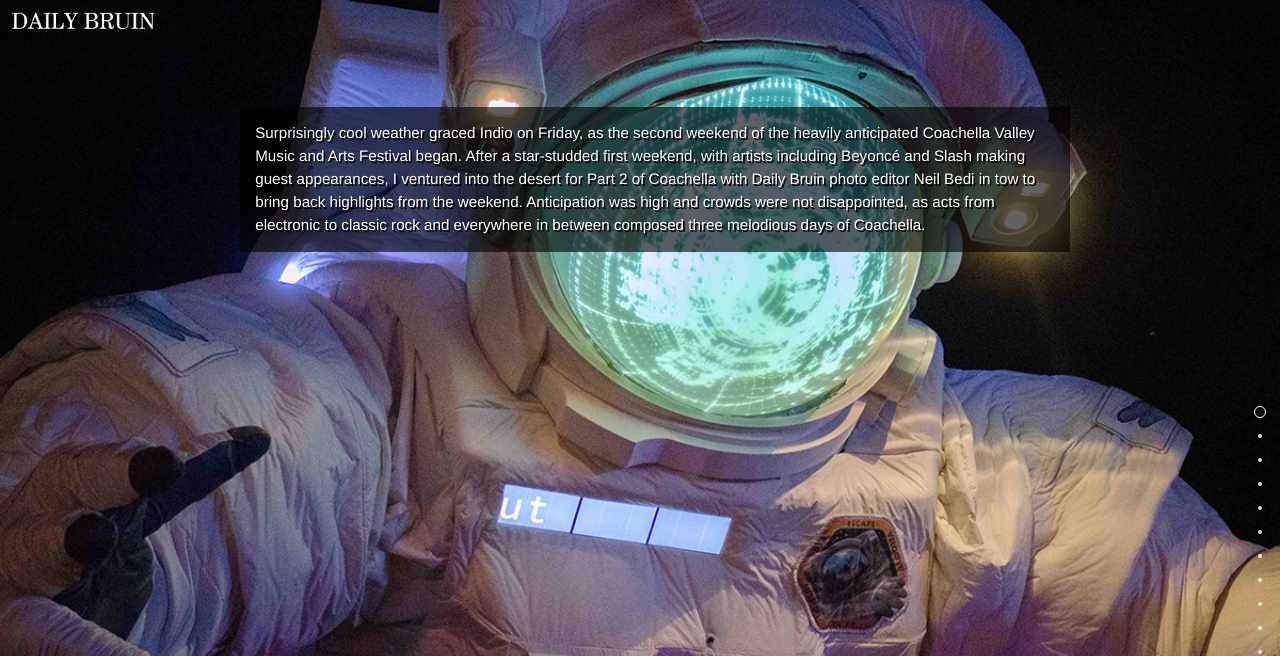
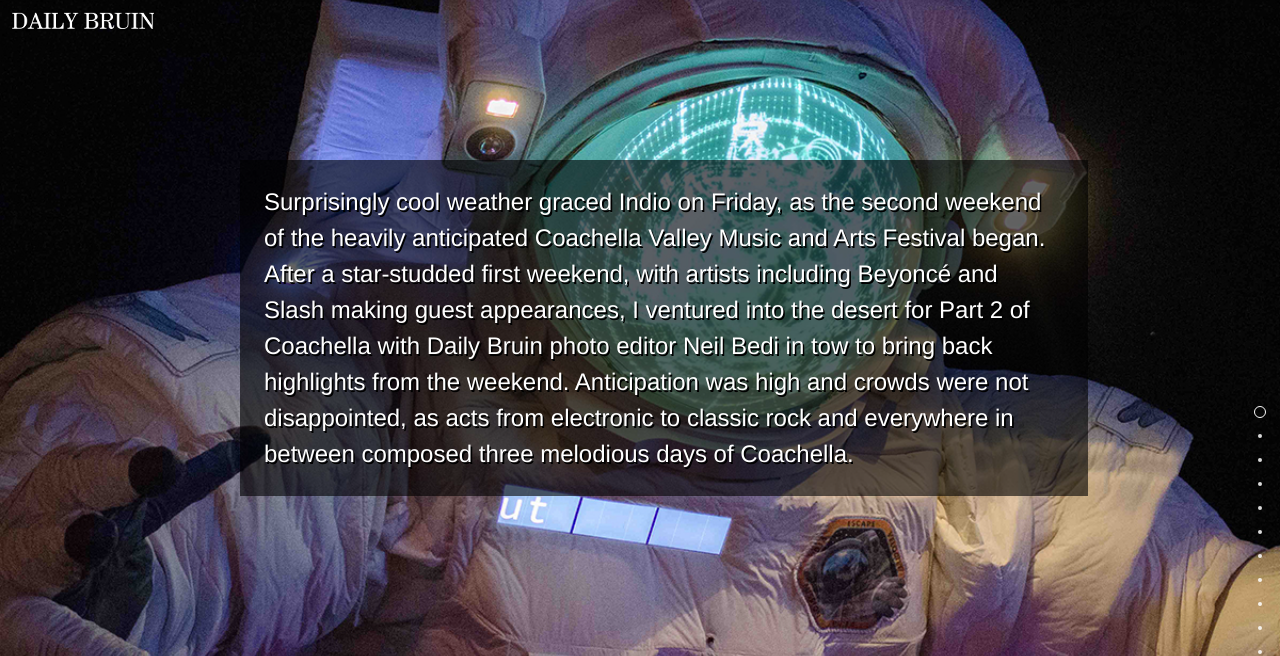
Before and after one commit to dailybruin/coachella-2014, a plain HTML site: page index.html in a window 1280 px wide. Shown: the top 656 px of the page. Drawn offline with nearby package versions, Linux system fonts and the light colour scheme.

Commit message:
fixed font size issue on lead paragraph

```diff
--- a/css/main.css
+++ b/css/main.css
@@ -48,7 +48,7 @@ section {
     }
 
 .lead {
-    font-size: 1.5em;
+    font-size: 1.5em !important;
     line-height: 1.5;
     max-width: 800px !important;
     top: 2%;
```
